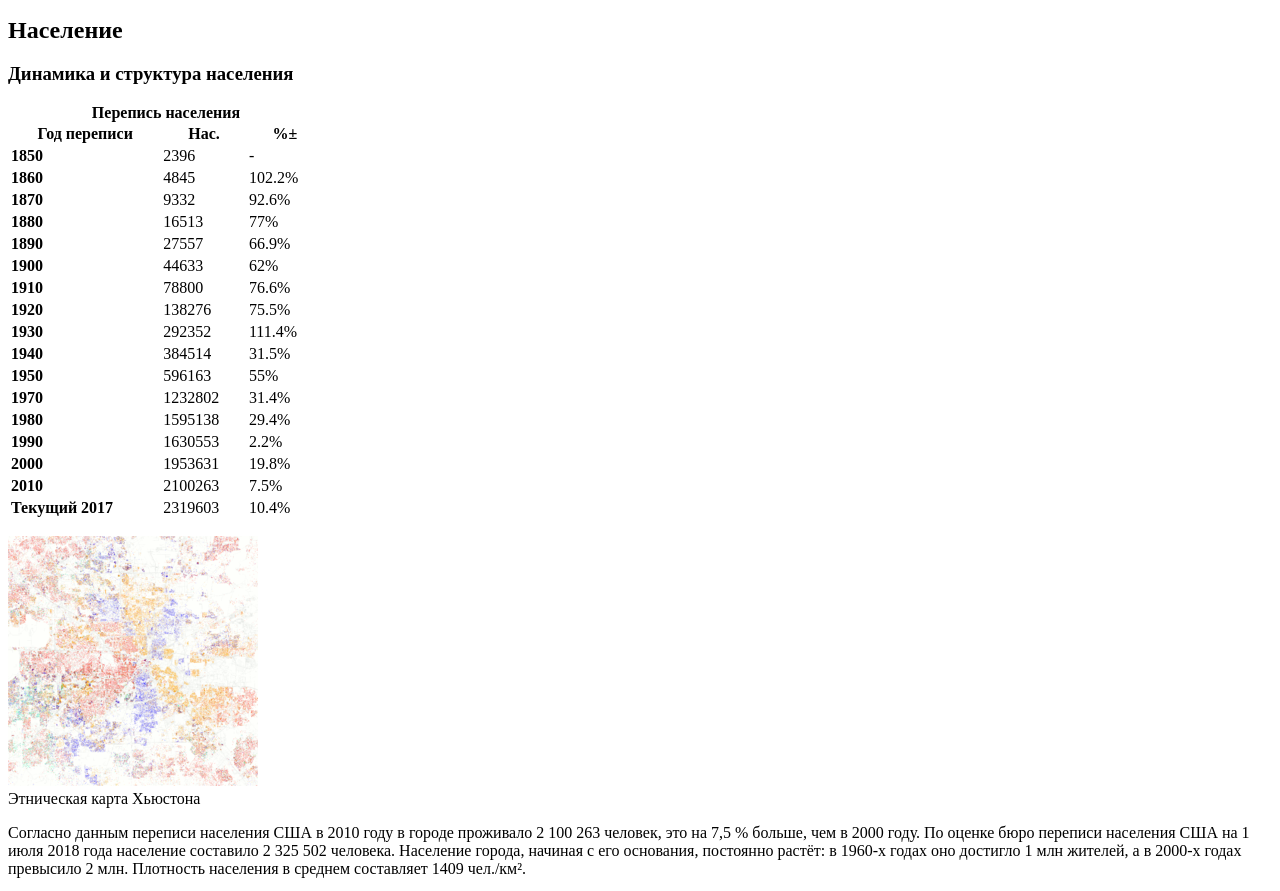
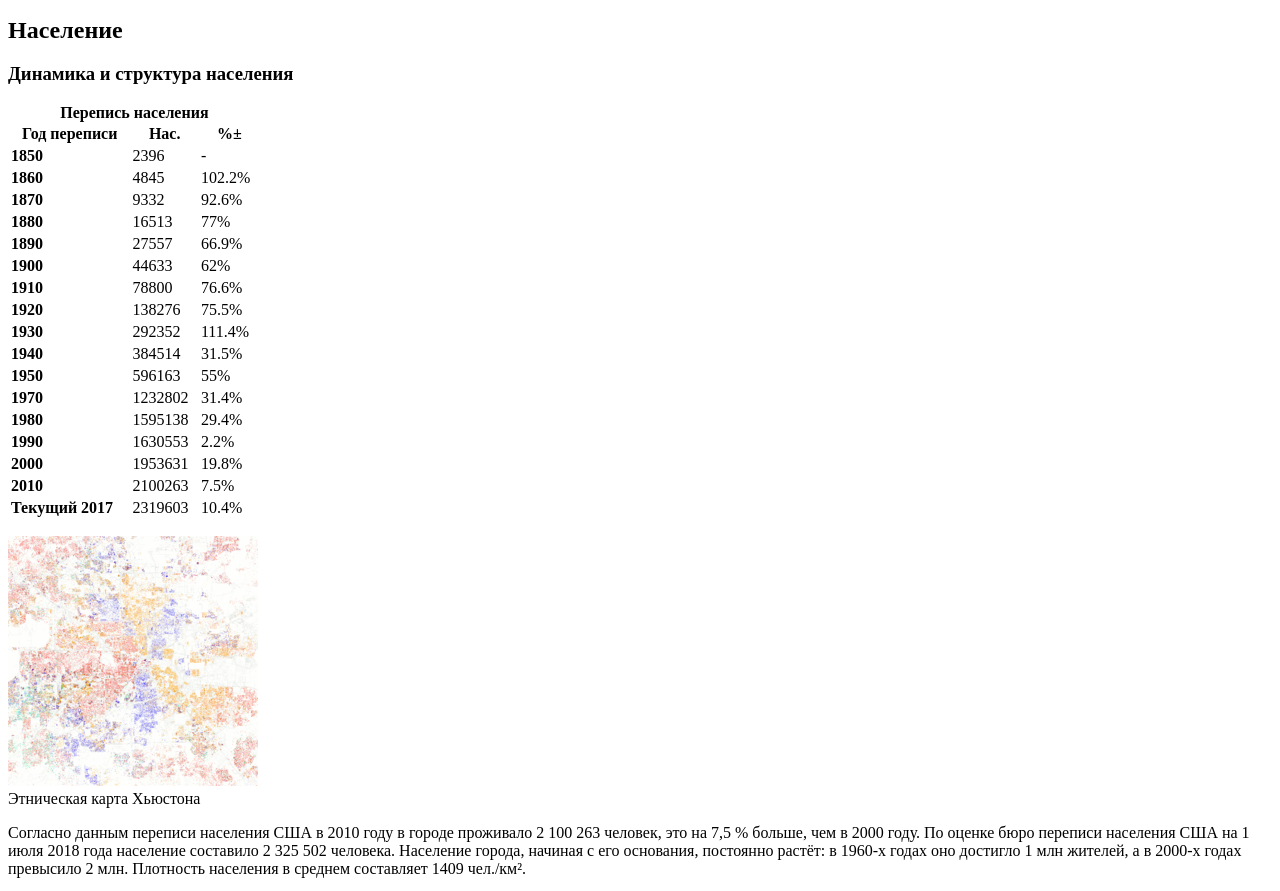
Before and after one commit to versus-25/houston_homework, a plain HTML site: page index.html in a window 1280 px wide. Shown: the part 5502-6393 px from the top of the page. Drawn offline with Linux system fonts and the light colour scheme.

Commit message:
Update index.html

```diff
--- a/index.html
+++ b/index.html
@@ -301,7 +301,7 @@
 <h2 id="4">Население</h2>
 <h3 id="41">Динамика и структура населения</h3>
 
-<table width="25%">
+<table width="20%">
     <caption><b>Перепись населения</b></caption>
     <tr>
         <th>Год переписи</th>
```
